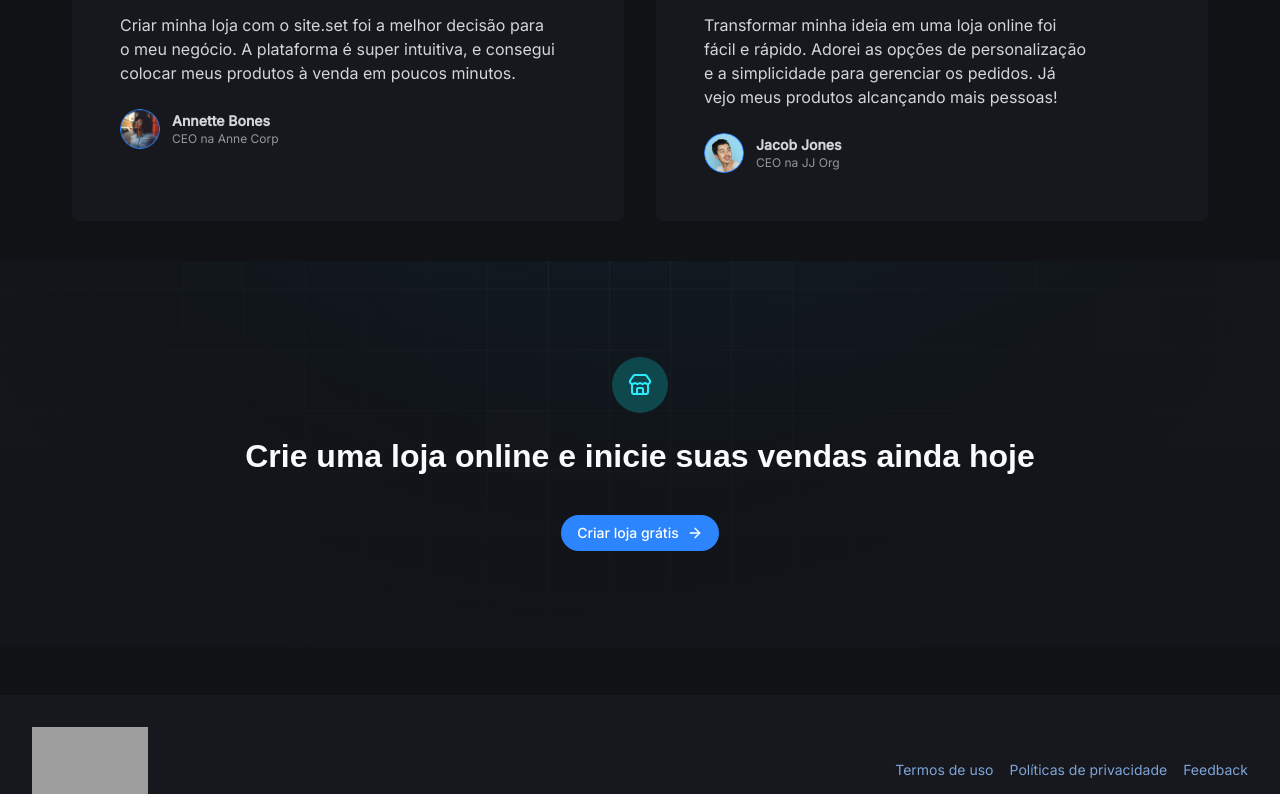
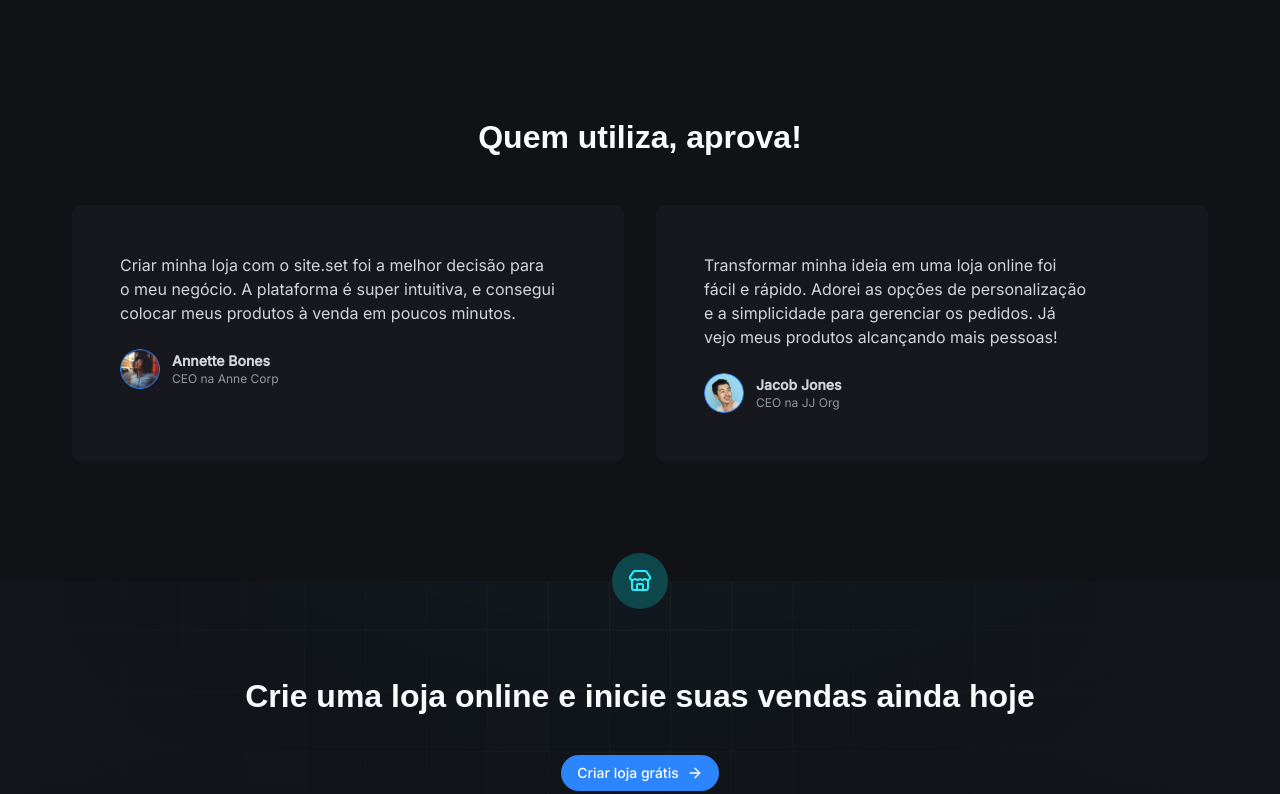
Before and after one commit to tiagolopesStudies/next-js-pages-router, a Next.js app: page / in a window 1280 px wide. Shown: the part 2003-2797 px from the top of the page. Built offline with nearby package versions, Linux system fonts and the light colour scheme; grey boxes are pictures that could not be loaded; a web font is replaced by a local one.

Commit message:
refactor: reorganizando os arquivos do projeto e corrigindo estilizações

```diff
--- a/src/components/base/header.tsx
+++ b/src/components/base/header.tsx
@@ -1,6 +1,6 @@
 import Link from 'next/link'
-import { Button } from '../ui/button'
-import { ActiveLink } from './active-link'
+import { ActiveLink } from '@/components/ui/active-link'
+import { Button } from '@/components/ui/button'
 import { Logo } from './logo'
 
 export function Header() {
--- a/src/pages/_components/call-to-action.tsx
+++ b/src/components/landing-page/call-to-action.tsx
@@ -6,11 +6,12 @@ export function CallToAction() {
   return (
     <section className="relative py-24 bg-gradient-to-b from-cyan-950/20 to-gray-700">
       <div className="absolute inset-0 bg-[url('/background-footer.svg')] bg-cover bg-center bg-no-repeat opacity-90 pointer-events-none" />
+
+      <div className="absolute top-0 left-1/2 -translate-y-1/2 -translate-x-1/2 p-4 bg-cyan-300 rounded-full w-fit">
+        <StoreIcon className="text-cyan-100" />
+      </div>
       <div className="relative container">
         <div className="flex flex-col items-center gap-6 text-center">
-          <div className="p-4 bg-cyan-300 rounded-full w-fit">
-            <StoreIcon className="text-cyan-100" />
-          </div>
           <h2 className="font-sans text-gray-100 text-balance text-heading-xl">
             Crie uma loja online e inicie suas vendas ainda hoje
           </h2>
--- a/src/pages/_components/hero-section.tsx
+++ b/src/components/landing-page/hero-section.tsx
@@ -16,14 +16,14 @@ export function HeroSection() {
             <div>
               <div className="flex items-center gap-2">
                 <ClockIcon className="text-cyan-100 size-4" />
-                <span className="text-gray-200">
+                <span className="text-gray-200 text-body-md">
                   Crie o seu site em menos de 5 minutos
                 </span>
               </div>
 
               <div className="flex items-center gap-2">
                 <StoreIcon className="text-cyan-100 size-4" />
-                <span className="text-gray-200">
+                <span className="text-gray-200 text-body-md">
                   Acompanhe e otimize o seu negócio online
                 </span>
               </div>
--- /dev/null
+++ b/src/components/landing-page/index.tsx
@@ -0,0 +1,17 @@
+import { CallToAction } from './call-to-action'
+import { CustomerStorySection } from './customer-story-section'
+import { FeatureSection } from './feature-section'
+import { HeroSection } from './hero-section'
+import { SupportSection } from './support-section'
+
+export function LandingPage() {
+  return (
+    <article className="flex flex-col gap-10 md:gap-20">
+      <HeroSection />
+      <FeatureSection />
+      <SupportSection />
+      <CustomerStorySection />
+      <CallToAction />
+    </article>
+  )
+}
--- a/src/components/ui/button.tsx
+++ b/src/components/ui/button.tsx
@@ -9,15 +9,8 @@ const buttonVariants = cva(
   {
     variants: {
       variant: {
-        default: 'bg-blue-200 text-white shadow hover:bg-blue-300',
-        destructive:
-          'bg-destructive text-destructive-foreground shadow-sm hover:bg-destructive/90',
-        outline:
-          'border border-gray-400 bg-gray-700 transition-colors shadow-sm hover:text-blue-200 hover:border-blue-200',
         primary: 'bg-blue-200 text-white hover:bg-blue-300 rounded-full',
-        secondary: 'bg-gray-100 text-gray-800 shadow-sm hover:bg-blue-100 rounded-full',
-        ghost: 'hover:bg-accent hover:text-accent-foreground',
-        link: 'text-primary underline-offset-4 hover:underline'
+        secondary: 'bg-gray-100 text-gray-800 shadow-sm hover:bg-blue-100 rounded-full'
       },
       size: {
         default: 'h-9 px-4 py-2',
@@ -27,7 +20,7 @@ const buttonVariants = cva(
       }
     },
     defaultVariants: {
-      variant: 'default',
+      variant: 'primary',
       size: 'default'
     }
   }
--- a/src/pages/index.tsx
+++ b/src/pages/index.tsx
@@ -1,17 +1,5 @@
-import { CallToAction } from './_components/call-to-action'
-import { CustomerStorySection } from './_components/customer-story-section'
-import { FeatureSection } from './_components/feature-section'
-import { HeroSection } from './_components/hero-section'
-import { SupportSection } from './_components/support-section'
+import { LandingPage } from '@/components/landing-page'
 
 export default function HomePage() {
-  return (
-    <article className="flex flex-col">
-      <HeroSection />
-      <FeatureSection />
-      <SupportSection />
-      <CustomerStorySection />
-      <CallToAction />
-    </article>
-  )
+  return <LandingPage />
 }
```
Also changed, not shown: src/components/landing-page/customer-story-section.tsx (renamed from src/pages/_components/customer-story-section.tsx), src/components/landing-page/feature-section.tsx (renamed from src/pages/_components/feature-section.tsx), src/components/landing-page/support-section.tsx (renamed from src/pages/_components/support-section.tsx), src/components/ui/active-link.tsx (renamed from src/components/base/active-link.tsx), src/pages/blog.tsx (renamed from src/pages/blog/index.tsx).
